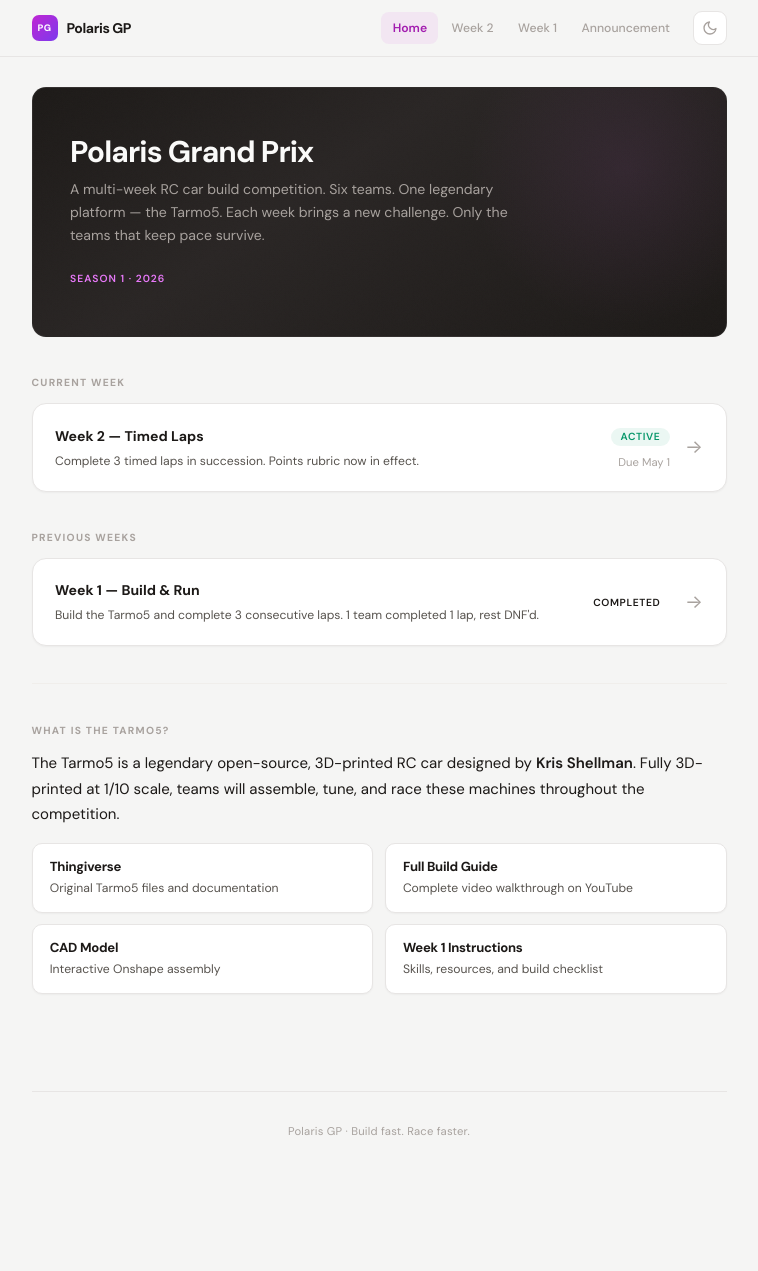
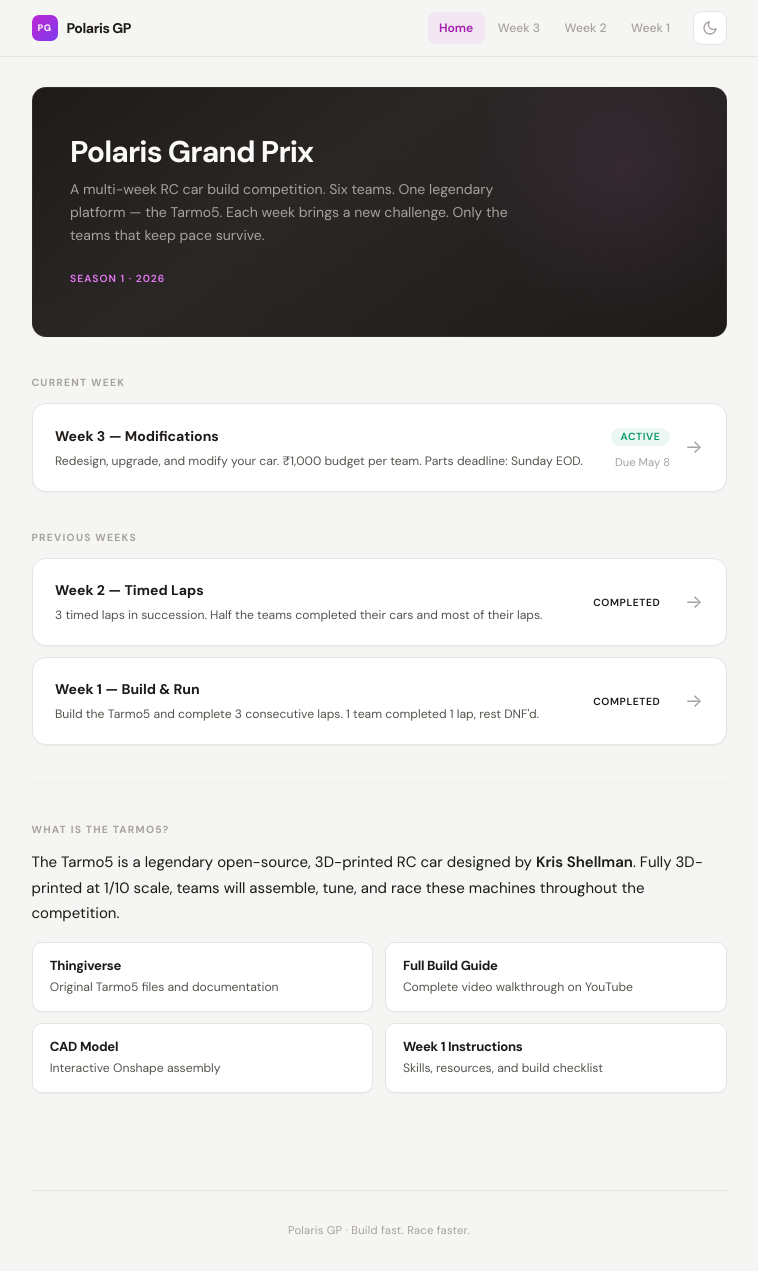
Before and after one commit to saikhurana98/polaris-tarmo5-docs, a Jekyll site: the page built from index.md, in a window 1280 px wide and 1271 px high. Shown: the whole window, without its empty margins (261-1019 px from the left). Built offline with Jekyll 4.4.1, drawn with Linux system fonts in a browser that asks for light colours.

Commit message:
Add Week 3: Modifications with ₹1,000 budget and parts ordering
- Week 3 page: modification challenge, ₹1,000 budget per team,
  approved vendors (Sharvi, Probots, Robocraze), parts deadline
  Sunday EOD with Tuesday AM delivery, Fusion 360 x Claude callout,
  redesign tips, key dates, and checklist
- Homepage: Week 3 active, Weeks 1-2 in Previous Weeks
- Nav: Week 3 added, Announcement link removed
- Week 2 badge changed to Completed

Co-Authored-By: Claude Opus 4.6 (1M context) <noreply@anthropic.com>

```diff
--- a/_layouts/default.html
+++ b/_layouts/default.html
@@ -30,9 +30,9 @@
       <div class="header-right">
         <nav class="site-nav">
           <a href="{{ '/' | relative_url }}" {% if page.url == '/' %}class="active"{% endif %}>Home</a>
+          <a href="{{ '/week3/' | relative_url }}" {% if page.url == '/week3/' %}class="active"{% endif %}>Week 3</a>
           <a href="{{ '/week2/' | relative_url }}" {% if page.url == '/week2/' %}class="active"{% endif %}>Week 2</a>
           <a href="{{ '/week1/' | relative_url }}" {% if page.url == '/week1/' %}class="active"{% endif %}>Week 1</a>
-          <a href="{{ '/announcement/' | relative_url }}" {% if page.url == '/announcement/' %}class="active"{% endif %}>Announcement</a>
         </nav>
         <button class="theme-toggle" id="themeToggle" aria-label="Toggle theme">
           <svg class="icon-sun" width="16" height="16" viewBox="0 0 24 24" fill="none" stroke="currentColor" stroke-width="2" stroke-linecap="round" stroke-linejoin="round"><circle cx="12" cy="12" r="5"/><line x1="12" y1="1" x2="12" y2="3"/><line x1="12" y1="21" x2="12" y2="23"/><line x1="4.22" y1="4.22" x2="5.64" y2="5.64"/><line x1="18.36" y1="18.36" x2="19.78" y2="19.78"/><line x1="1" y1="12" x2="3" y2="12"/><line x1="21" y1="12" x2="23" y2="12"/><line x1="4.22" y1="19.78" x2="5.64" y2="18.36"/><line x1="18.36" y1="5.64" x2="19.78" y2="4.22"/></svg>
--- a/index.md
+++ b/index.md
@@ -11,14 +11,14 @@ title: Home
 
 <div class="section">
   <div class="section-label">Current Week</div>
-  <a href="{{ '/week2/' | relative_url }}" class="week-card">
+  <a href="{{ '/week3/' | relative_url }}" class="week-card">
     <div class="week-card-content">
-      <div class="week-card-title">Week 2 — Timed Laps</div>
-      <div class="week-card-desc">Complete 3 timed laps in succession. Points rubric now in effect.</div>
+      <div class="week-card-title">Week 3 — Modifications</div>
+      <div class="week-card-desc">Redesign, upgrade, and modify your car. ₹1,000 budget per team. Parts deadline: Sunday EOD.</div>
     </div>
     <div class="week-card-meta">
       <span class="badge badge-active">Active</span>
-      <div class="week-card-date">Due May 1</div>
+      <div class="week-card-date">Due May 8</div>
     </div>
     <span class="week-card-arrow">→</span>
   </a>
@@ -26,6 +26,16 @@ title: Home
 
 <div class="section">
   <div class="section-label">Previous Weeks</div>
+  <a href="{{ '/week2/' | relative_url }}" class="week-card">
+    <div class="week-card-content">
+      <div class="week-card-title">Week 2 — Timed Laps</div>
+      <div class="week-card-desc">3 timed laps in succession. Half the teams completed their cars and most of their laps.</div>
+    </div>
+    <div class="week-card-meta">
+      <span class="badge badge-warn">Completed</span>
+    </div>
+    <span class="week-card-arrow">→</span>
+  </a>
   <a href="{{ '/week1/' | relative_url }}" class="week-card">
     <div class="week-card-content">
       <div class="week-card-title">Week 1 — Build &amp; Run</div>
```
Also changed, not shown: week2.md (+1 -1 lines), week3.md (added, +184 -0 lines).
